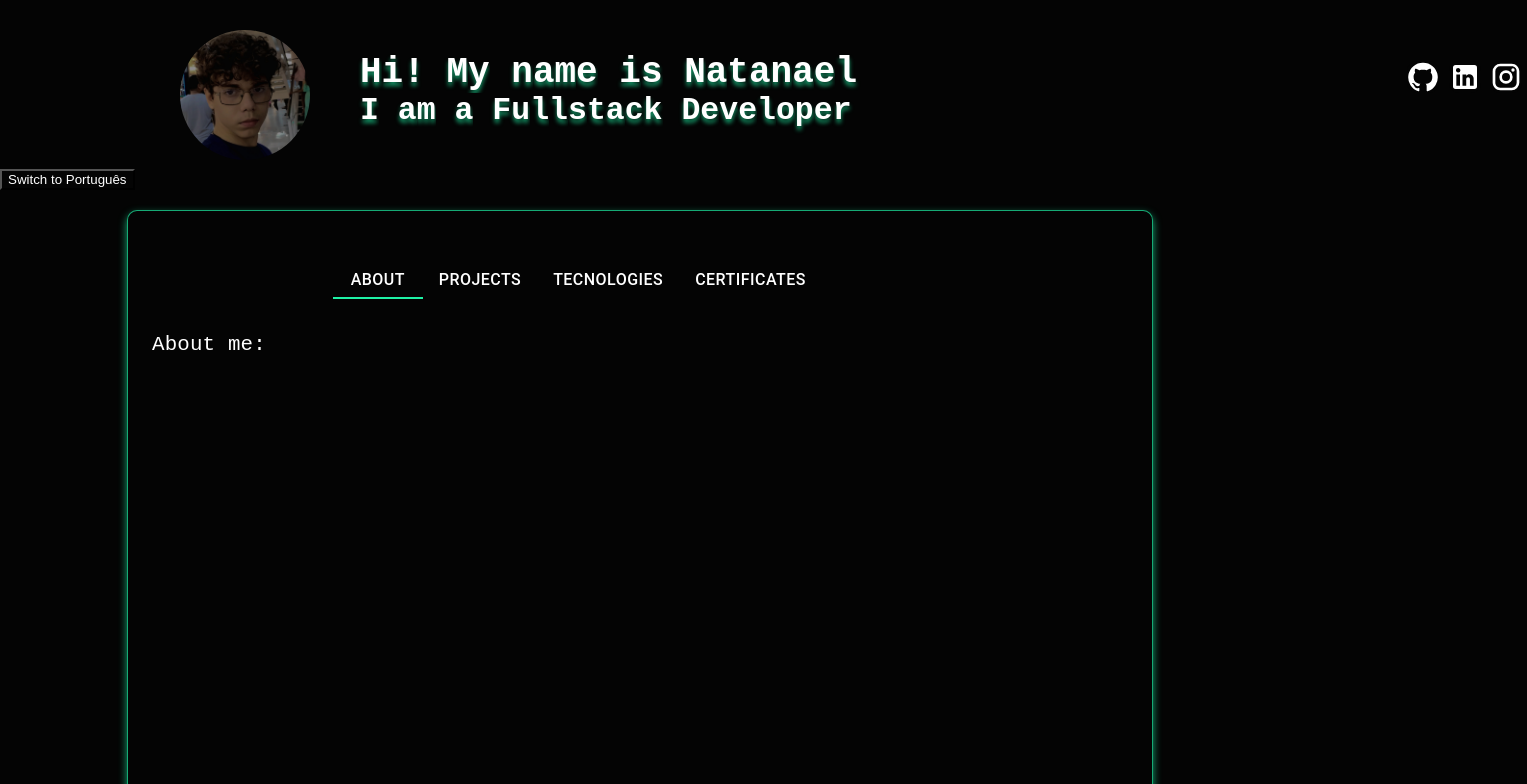
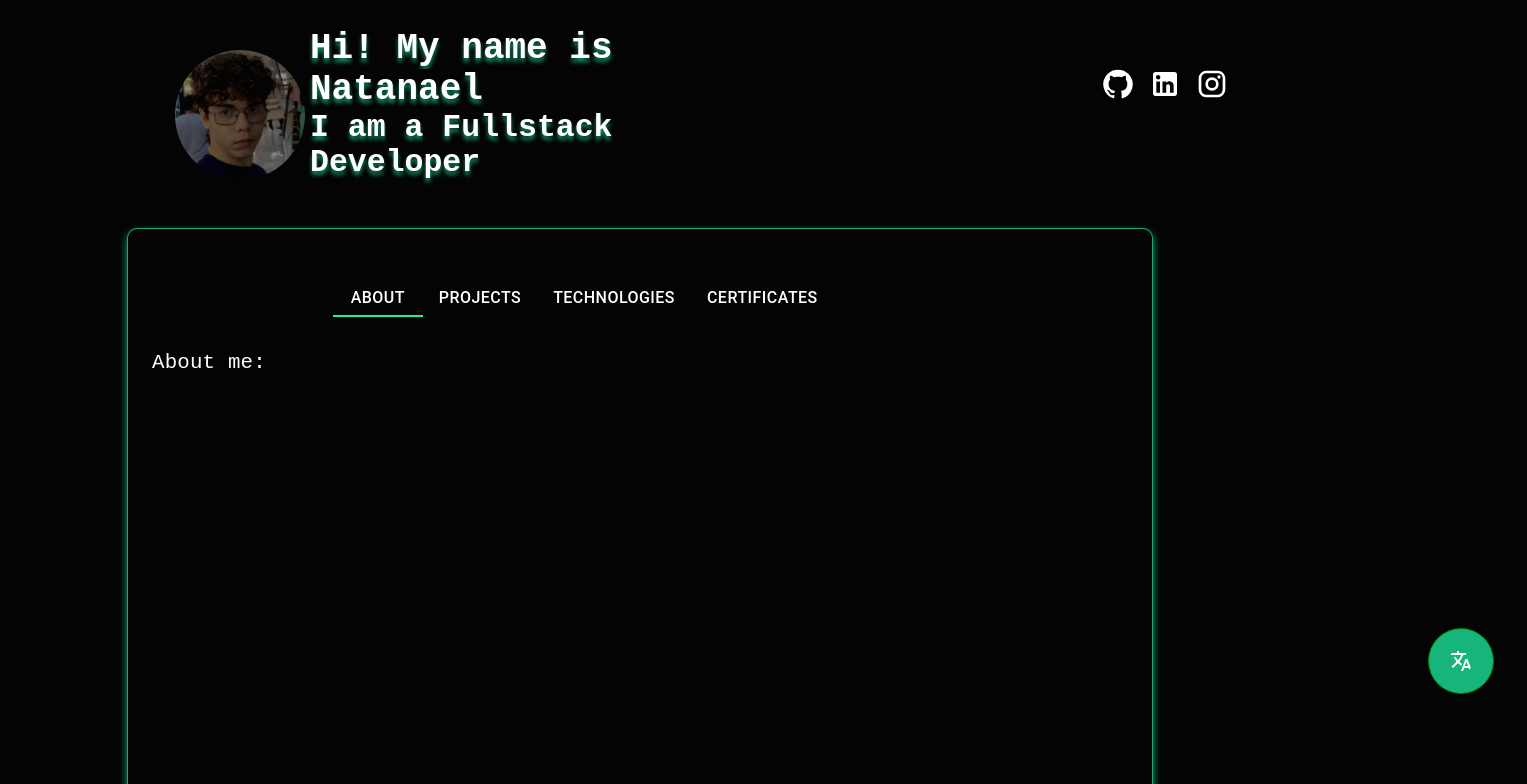
Before and after one commit to NatanaelBraga-dev/portifolio, a React (Create React App) app: page / in a window 1280 px wide. Shown: the top 784 px of the page, 1527 px wide, since content can reach past the window. Built offline with nearby package versions, Linux system fonts and the light colour scheme; a web font is replaced by a local one.

Commit message:
solving the problem of interactive window content and implementing the translation function

```diff
--- a/src/App.js
+++ b/src/App.js
@@ -1,9 +1,8 @@
-import React, { useRef, useEffect,useState} from "react";
+import React, { useRef, useEffect, useState } from "react";
 import gsap from "gsap";
 import IconButton from '@mui/material/IconButton';
-import './i18n'; // Importa o arquivo de configuração
+import './i18n';
 import { useTranslation } from 'react-i18next';
-import Stack from '@mui/material/Stack';
 import TranslateIcon from '@mui/icons-material/Translate';
 import foto_perfil from './images/foto_perfil.jpeg';
 import LabTabs, { Theme } from './components/interactive_window/janela_interativa';
@@ -22,10 +21,12 @@ import {
   LinkedInIconStyled,
   InstagramIconStyled,
   CenteredContainer,
-  containerTranslation,
+  ContainerTranslation,
 } from './style.js';
 
 function App() {
+
+  //animação de digitação
   const textRef1 = useRef(null);
   const textRef2 = useRef(null);
 
@@ -61,15 +62,19 @@ function App() {
     runTypewriterAnimation();
   }, []);
 
-  const { t, i18n } = useTranslation(); // Hook para acessar a função de tradução
-  const [language, setLanguage] = useState('en'); // Estado para controlar o idioma
+  //função da tradução da página
+  const { t, i18n } = useTranslation();
+  const [language, setLanguage] = useState('en');
 
-  // Função para alternar o idioma
   const toggleLanguage = () => {
     const newLanguage = language === 'en' ? 'pt' : 'en';
     i18n.changeLanguage(newLanguage);
     setLanguage(newLanguage);
   };
+
+
+  //hover do material translateIcon
+  const [hover, setHover] = useState(false);
 
   return (
     <DivApp>
@@ -79,29 +84,40 @@ function App() {
           <FotoPerfil src={foto_perfil} alt="foto de perfil" />
         </ContainerFotoPerfil>
         <PresentationContainer>
-          <PresentationText ref={textRef1}>{ t('Hi! My name is Natanael') }</PresentationText>
-          <PresentationText2 ref={textRef2}>{ t('I am a Fullstack Developer')}</PresentationText2>
+          <PresentationText ref={textRef1}>{t('Hi! My name is Natanael')}</PresentationText>
+          <PresentationText2 ref={textRef2}>{t('I am a Fullstack Developer')}</PresentationText2>
         </PresentationContainer>
         <ContainerIcons>
-          <IconButton>
-
-          </IconButton>
           <GitHubIconStyled />
           <LinkedInIconStyled />
           <InstagramIconStyled />
         </ContainerIcons>
       </PresentationArea>
 
-      <containerTranslation>
-        <button onClick={toggleLanguage} style={{color: 'white'}}>
-          {language === 'en' ? 'Switch to Português' : 'Switch to English'}
-        </button>
-      </containerTranslation>
       <ThemeProvider theme={Theme}>
         <CenteredContainer>
-          <LabTabs/>
+          <LabTabs />
         </CenteredContainer>
       </ThemeProvider>
+
+      <ContainerTranslation>
+        <IconButton disableRipple >
+          <TranslateIcon style={{
+            color: 'white',
+            border: '1px solid green',
+            padding:'20px',
+            backgroundColor: '#1EF1A5BF',
+            borderRadius:'100px',
+            transition: 'box-shadow 0.4s ease-in-out',
+            boxShadow: hover ? ' 0px 0px 6px 8px rgba(30, 241, 165, 0.7)' : 'none',
+          }}
+            onClick={toggleLanguage}
+            onMouseEnter={() => setHover(true)}
+            onMouseLeave={() => setHover(false)} >
+          </TranslateIcon>
+        </IconButton>
+      </ContainerTranslation>
+
     </DivApp>
   );
 }
--- a/src/components/interactive_window/janela_interativa.js
+++ b/src/components/interactive_window/janela_interativa.js
@@ -1,4 +1,5 @@
-import * as React from 'react';
+import React from 'react';
+import { useTranslation } from 'react-i18next'; // Importe o useTranslation
 import Box from '@mui/material/Box';
 import Tab from '@mui/material/Tab';
 import TabContext from '@mui/lab/TabContext';
@@ -6,7 +7,6 @@ import TabList from '@mui/lab/TabList';
 import TabPanel from '@mui/lab/TabPanel';
 import { createTheme } from '@mui/material/styles';
 import '../../JetBrains_fonte/static/JetBrainsMono-Regular.ttf';
-
 
 export const Theme = createTheme({
   palette:{
@@ -23,7 +23,6 @@ export const Theme = createTheme({
   typography:{
     fontSize: 16,
   },
-
   breakpoints: {
     values: {
       xs: 0,
@@ -33,10 +32,10 @@ export const Theme = createTheme({
       xl: 1920,
     },
   },
-
 });
 
 export default function LabTabs() {
+  const { t } = useTranslation(); // Use o useTranslation para acessar as traduções
   const [value, setValue] = React.useState('1');
 
   const handleChange = (event, newValue) => {
@@ -51,7 +50,6 @@ export default function LabTabs() {
       borderRadius: '10px',
       paddingTop: '10px',
       boxShadow: '0px 4px 8px rgba(30, 241, 165, 0.7)'
-
     }}>
       <TabContext value={value} >
         <Box sx={{
@@ -62,7 +60,9 @@ export default function LabTabs() {
           paddingTop: '35px',
           justifyContent: 'center'
         }}>
-          <TabList onChange={handleChange} aria-label="lab API tabs example"
+          <TabList
+            onChange={handleChange}
+            aria-label="lab API tabs example"
             sx={{
               display: 'flex',
               width: '60%',
@@ -70,20 +70,23 @@ export default function LabTabs() {
               '& .css-1ir7qwo-MuiButtonBase-root-MuiTab-root':{textTransform: 'none', fontSize: '1.4rem', fontFamily: 'JetBrains Mono, monospace'},
               '& .css-1vrhaxv-MuiTabs-root .css-1ir7qwo-MuiButtonBase-root-MuiTab-root':{fontFamily: 'JetBrains Mono, sans-serif'},
               '& .MuiTabs-indicator': { bottom: '5px', backgroundColor: '#1EF1A5'},
-            }}>
-
-            <Tab label="About" value="1" sx={{color: '#FFFFFF'}} disableRipple/>
-            <Tab label="Projects" value="2" sx={{color: '#FFFFFF'}} disableRipple/>
-            <Tab label="Tecnologies" value="3" sx={{color: '#FFFFFF'}} disableRipple/>
-            <Tab label="Certificates" value="4" sx={{color: '#FFFFFF'}} disableRipple/>
+            }}
+          >
+            {/* Tradução aplicada nas labels */}
+            <Tab label={t('About')} value="1" sx={{color: '#FFFFFF'}} disableRipple/>
+            <Tab label={t('Projects')} value="2" sx={{color: '#FFFFFF'}} disableRipple/>
+            <Tab label={t('Technologies')} value="3" sx={{color: '#FFFFFF'}} disableRipple/>
+            <Tab label={t('Certificates')} value="4" sx={{color: '#FFFFFF'}} disableRipple/>
           </TabList>
         </Box>
+
+        {/* Tradução aplicada nos conteúdos das abas */}
         <TabPanel value="1" sx={{color: '#FFFFFF', fontFamily: 'JetBrains Mono, monospace', fontSize: '1.3rem', justifyContent: 'start', display: 'flex'}}>
-          About me:
+          {t('About me:')}
         </TabPanel>
-        <TabPanel value="2" sx={{color: '#FFFFFF', fontFamily: 'JetBrains Mono, monospace', fontSize: '1.3rem'}}>Item Two</TabPanel>
-        <TabPanel value="3" sx={{color: '#FFFFFF', fontFamily: 'JetBrains Mono, monospace', fontSize: '1.3rem'}}>Item Three</TabPanel>
-        <TabPanel value="4" sx={{color: '#FFFFFF', fontFamily: 'JetBrains Mono, monospace', fontSize: '1.3rem'}}>Item Four</TabPanel>
+        <TabPanel value="2" sx={{color: '#FFFFFF', fontFamily: 'JetBrains Mono, monospace', fontSize: '1.3rem', justifyContent: 'start', display: 'flex',}}>Item Two</TabPanel>
+        <TabPanel value="3" sx={{color: '#FFFFFF', fontFamily: 'JetBrains Mono, monospace', fontSize: '1.3rem', justifyContent: 'start', display: 'flex'}}>Item Three</TabPanel>
+        <TabPanel value="4" sx={{color: '#FFFFFF', fontFamily: 'JetBrains Mono, monospace', fontSize: '1.3rem', justifyContent: 'start', display: 'flex'}}>Item Four</TabPanel>
       </TabContext>
     </Box>
   );
--- a/src/i18n.js
+++ b/src/i18n.js
@@ -1,4 +1,3 @@
-// src/i18n.js
 import i18n from 'i18next';
 import { initReactI18next } from 'react-i18next';
 
@@ -9,17 +8,27 @@ i18n
       en: {
         translation: {
           "Hi! My name is Natanael": "Hi! My name is Natanael",
-          "description": "I am a Fullstack Developer"
+          "I am a Fullstack Developer": "I am a Fullstack Developer",
+          "About": "About",
+          "Projects": "Projects",
+          "Technologies": "Technologies",
+          "Certificates": "Certificates",
+          "About me:": "About me:",
         }
       },
       pt: {
         translation: {
-          "Hi! My name is Natanael": "Olá! meu nome é Natanael",
-          "I am a Fullstack Developer": "Eu sou um Desenvolvedor Fullstack"
+          "Hi! My name is Natanael": "Olá! Meu nome é Natanael",
+          "I am a Fullstack Developer": "Eu sou um Desenvolvedor Fullstack",
+          "About": "Sobre",
+          "Projects": "Projetos",
+          "Technologies": "Tecnologias",
+          "Certificates": "Certificados",
+          "About me:": "Sobre mim",
         }
       }
     },
-    lng: "en", // Idioma padrão
+    lng: "en",
     fallbackLng: "en",
     interpolation: {
       escapeValue: false // React já escapa valores
--- a/src/style.js
+++ b/src/style.js
@@ -1,3 +1,5 @@
+// style.js
+
 import styled, { createGlobalStyle } from 'styled-components';
 import LinkedInIcon from '@mui/icons-material/LinkedIn';
 import GitHubIcon from '@mui/icons-material/GitHub';
@@ -14,7 +16,7 @@ export const GlobalStyle = createGlobalStyle`
   }
 `;
 
-export const DivApp = styled.div `
+export const DivApp = styled.div`
   display: flex;
   flex-direction: column;
   height: 200vh;
@@ -23,21 +25,23 @@ export const DivApp = styled.div `
 export const PresentationArea = styled.div`
   color: white;
   display: flex;
+  align-items: center; /* Alinhar verticalmente */
+  justify-content: space-between; /* Espalhar o conteúdo */
+  width: 100%; /* Ocupa 100% da largura */
+  padding: 20px 40px;
+  box-sizing: border-box; /* Inclui padding e border no tamanho total */
 `;
 
 export const PresentationContainer = styled.div`
   display: flex;
   flex-direction: column;
-  margin-left: 180px;
-  top: 25px;
+  width: 40%;
   height: 130px;
   justify-content: center;
-  position: relative;
-  left: 50px;
+  margin-left: -280px; /* Espaço entre a foto e o texto */
 `;
 
-export const PresentationText = styled.div
-`
+export const PresentationText = styled.div`
   font-weight: 600;
   font-family: 'JetBrains-Mono', monospace;
   font-size: 36px;
@@ -59,18 +63,16 @@ export const ContainerFotoPerfil = styled.div`
   margin-top: 32px;
   margin-bottom: 10px;
   height: 126px;
-  position: relative;
-  left: 180px;
+  padding-left: 135px
 `;
 
 export const FotoPerfil = styled.img`
   border-radius: 50%;
   width: 130px;
   height: 130px;
-  position: relative;
   transition: box-shadow 0.3s ease-in-out !important;
 
-  &:hover{
+  &:hover {
     box-shadow: 0px 4.2px 6px rgba(30, 241, 165, 0.6) !important;
   }
 `;
@@ -78,12 +80,13 @@ export const FotoPerfil = styled.img`
 export const ContainerIcons = styled.div`
   display: flex;
   height: 64px;
-  width: 150px;
   align-items: center;
   justify-content: space-around;
   position: relative;
-  left: 570px;
-  margin-top: 45px;
+  width: 140px;
+  padding-left: 20px;
+  padding-right: 5px;
+  bottom: 20px;
 `;
 
 export const GitHubIconStyled = styled(GitHubIcon)`
@@ -126,10 +129,16 @@ export const CenteredContainer = styled.div`
   display: flex;
   text-align: center;
   justify-content: center;
-  height: 95vh; /* Garante 80% da altura da viewport */
+  height: 95vh;
   padding-top: 20px;
 `;
 
-  export const containerTranslation = styled.div `
+export const ContainerTranslation = styled.div`
   margin: 20px;
-  `
+  display: flex;
+  justify-content: end;
+  width: fit-content;
+  position: fixed;
+  left: 1400px;
+  top: 600px
+`;
```
Lines whose indentation alone changed are shown as unchanged.
